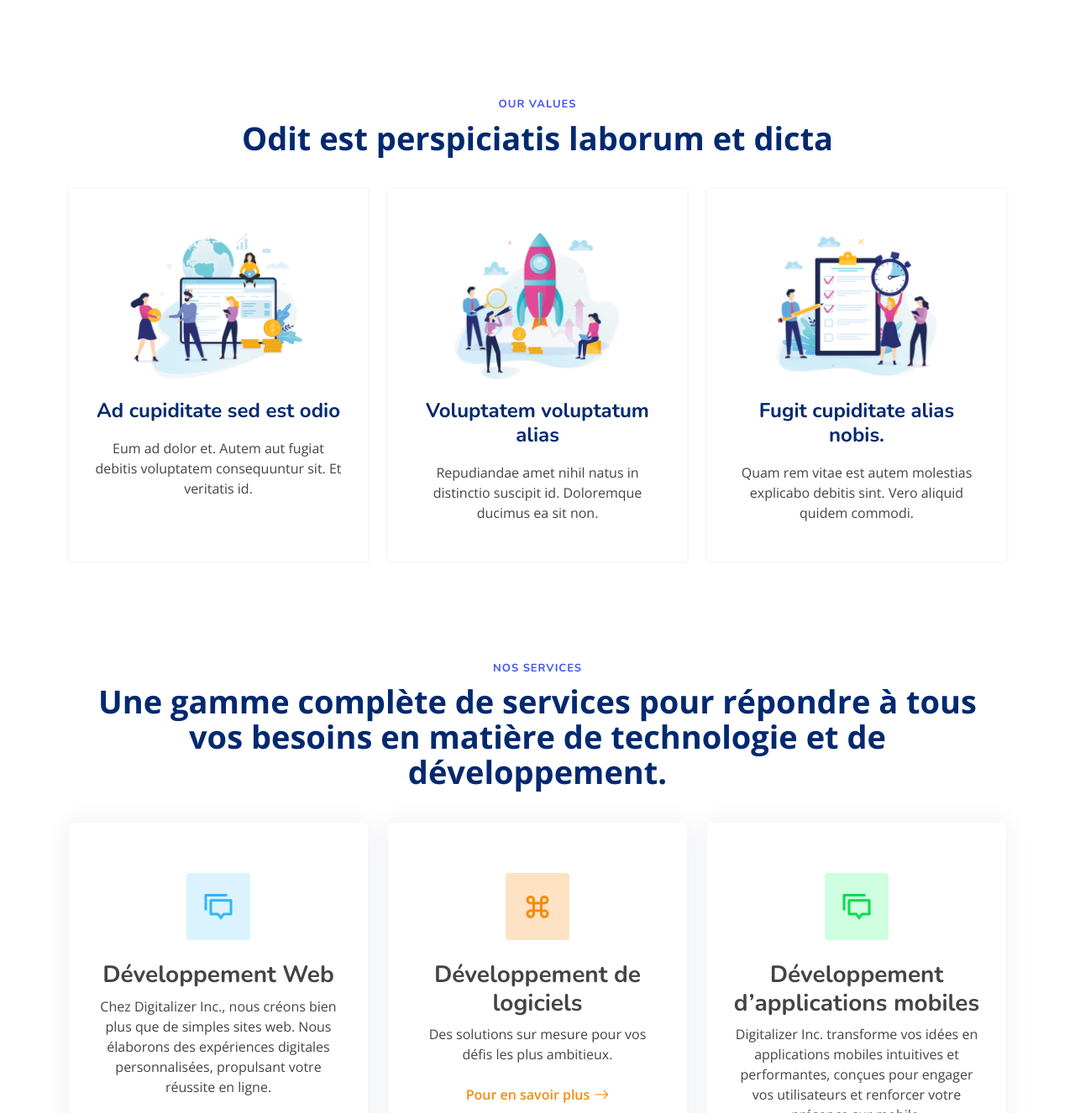
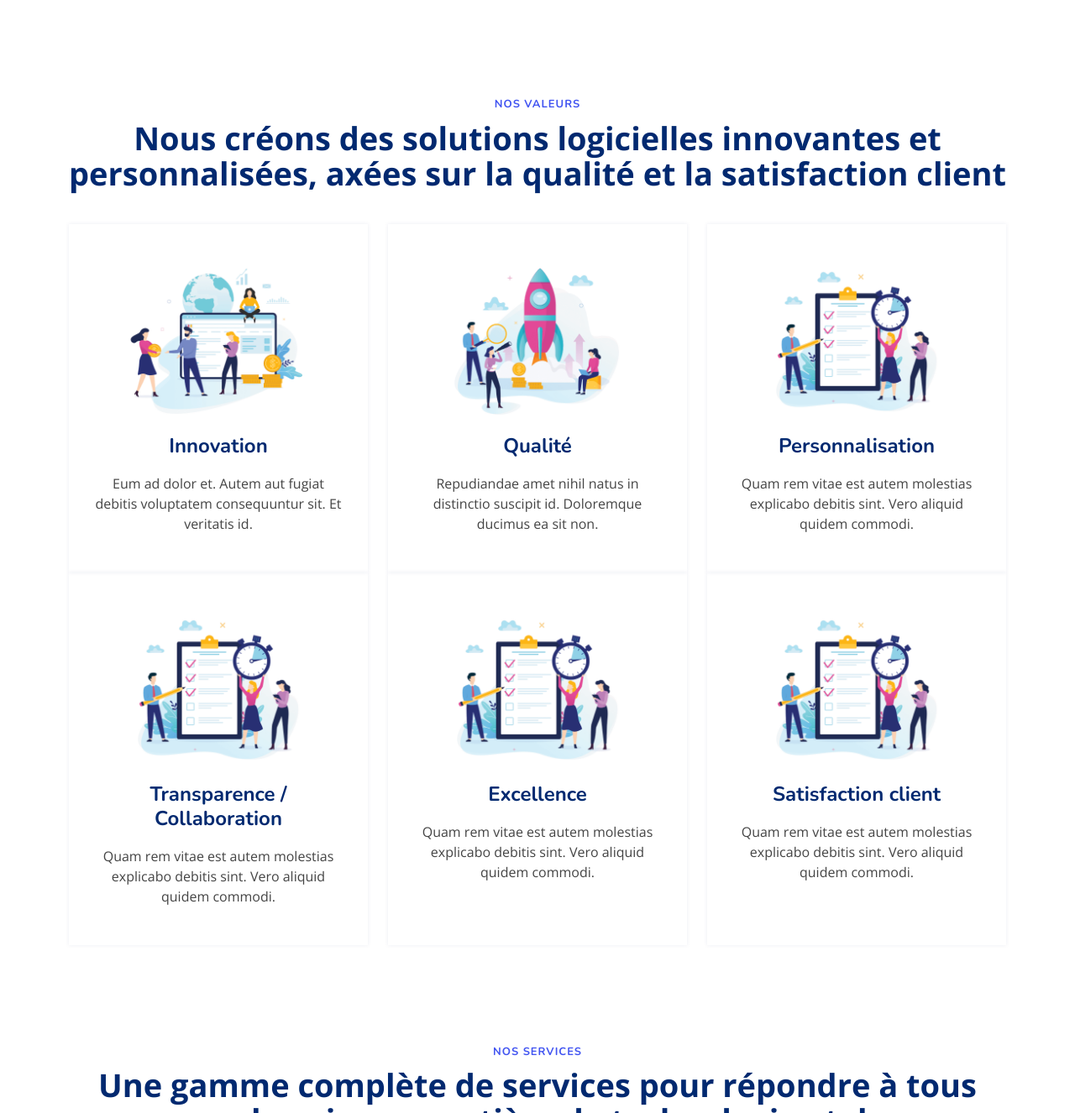
Before and after one commit to SamYacin83/Digitalizer, a plain HTML site: page index.html in a window 1280 px wide. Shown: the part 1325-2651 px from the top of the page at 84% size. Drawn offline with nearby package versions, Linux system fonts and the light colour scheme.

Commit message:
Ajouter les valeurs de l'entreprises

```diff
--- a/index.html
+++ b/index.html
@@ -116,8 +116,8 @@
       <div class="container" data-aos="fade-up">
 
         <header class="section-header">
-          <h2>Our Values</h2>
-          <p>Odit est perspiciatis laborum et dicta</p>
+            <h2>NOS VALEURS</h2>
+            <p>Nous créons des solutions logicielles innovantes et personnalisées, axées sur la qualité et la satisfaction client</p>
         </header>
 
         <div class="row">
@@ -125,7 +125,7 @@
             <div class="col-lg-4" data-aos="fade-up" data-aos-delay="200">
                 <div class="box">
                     <img src="assets/img/values-1.png" class="img-fluid" alt="">
-              <h3>Ad cupiditate sed est odio</h3>
+                    <h3>Innovation</h3>
                     <p>Eum ad dolor et. Autem aut fugiat debitis voluptatem consequuntur sit. Et veritatis id.</p>
                 </div>
             </div>
@@ -133,7 +133,7 @@
             <div class="col-lg-4 mt-4 mt-lg-0" data-aos="fade-up" data-aos-delay="400">
                 <div class="box">
                     <img src="assets/img/values-2.png" class="img-fluid" alt="">
-              <h3>Voluptatem voluptatum alias</h3>
+                    <h3>Qualité</h3>
                     <p>Repudiandae amet nihil natus in distinctio suscipit id. Doloremque ducimus ea sit non.</p>
                 </div>
             </div>
@@ -141,11 +141,31 @@
             <div class="col-lg-4 mt-4 mt-lg-0" data-aos="fade-up" data-aos-delay="600">
                 <div class="box">
                     <img src="assets/img/values-3.png" class="img-fluid" alt="">
-              <h3>Fugit cupiditate alias nobis.</h3>
+                    <h3>Personnalisation</h3>
                     <p>Quam rem vitae est autem molestias explicabo debitis sint. Vero aliquid quidem commodi.</p>
                 </div>
             </div>
-
+            <div class="col-lg-4 mt-4 mt-lg-0" data-aos="fade-up" data-aos-delay="800">
+                <div class="box">
+                    <img src="assets/img/values-3.png" class="img-fluid" alt="">
+                    <h3>Transparence / Collaboration</h3>
+                    <p>Quam rem vitae est autem molestias explicabo debitis sint. Vero aliquid quidem commodi.</p>
+                </div>
+            </div>
+            <div class="col-lg-4 mt-4 mt-lg-0" data-aos="fade-up" data-aos-delay="800">
+                <div class="box">
+                    <img src="assets/img/values-3.png" class="img-fluid" alt="">
+                    <h3>Excellence</h3>
+                    <p>Quam rem vitae est autem molestias explicabo debitis sint. Vero aliquid quidem commodi.</p>
+                </div>
+            </div>
+            <div class="col-lg-4 mt-4 mt-lg-0" data-aos="fade-up" data-aos-delay="800">
+                <div class="box">
+                    <img src="assets/img/values-3.png" class="img-fluid" alt="">
+                    <h3>Satisfaction client</h3>
+                    <p>Quam rem vitae est autem molestias explicabo debitis sint. Vero aliquid quidem commodi.</p>
+                </div>
+            </div>
         </div>
 
       </div>
```
Lines whose indentation alone changed are shown as unchanged.
